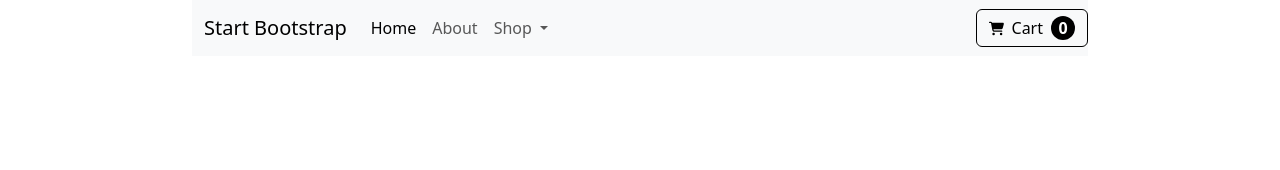
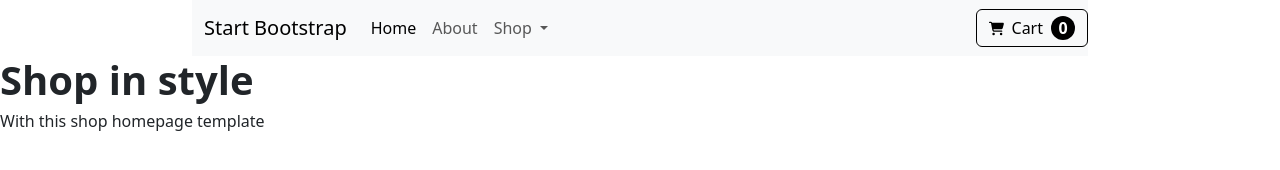
Before and after one commit to Sasfi12/first-bootstrap, a website: page index.html in a window 1280 px wide. Drawn offline with nearby package versions, Linux system fonts and the light colour scheme.

Commit message:
starting main part

```diff
--- a/index.html
+++ b/index.html
@@ -43,8 +43,9 @@
     </div>
 
     </nav>
-    <header>
-
+    <header >
+            <h1 class="fw-bold">Shop in style </h1>
+            <h6 src="">With this shop homepage template</h6>
     </header>
     <main>
     </main>
--- a/src/sass/modules/_navbar.sass
+++ b/src/sass/modules/_navbar.sass
@@ -3,7 +3,6 @@ nav
         text-align: center
         .cart-button
             display: flex
-            justify-content: center
             align-items: center
             border: solid 0.5px
             gap: 0.5rem
--- a/src/sass/modules/_styles.sass
+++ b/src/sass/modules/_styles.sass
@@ -1,3 +1,3 @@
-body
+body > *:not(header)
     margin-left: 15%
     margin-right: 15%
```
Also changed, not shown: public/css/app.css, src/sass/modules/_header.sass (added), 1 other file.
